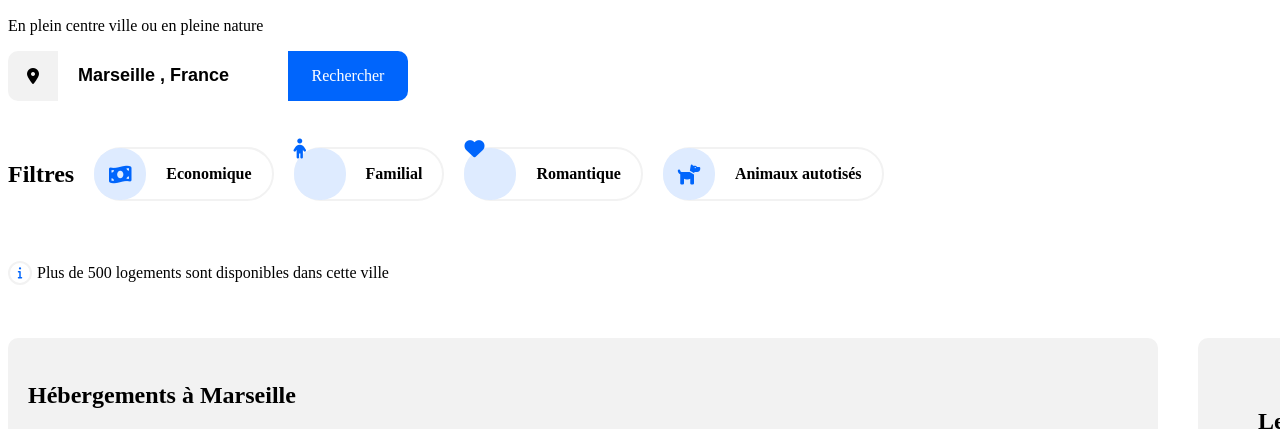
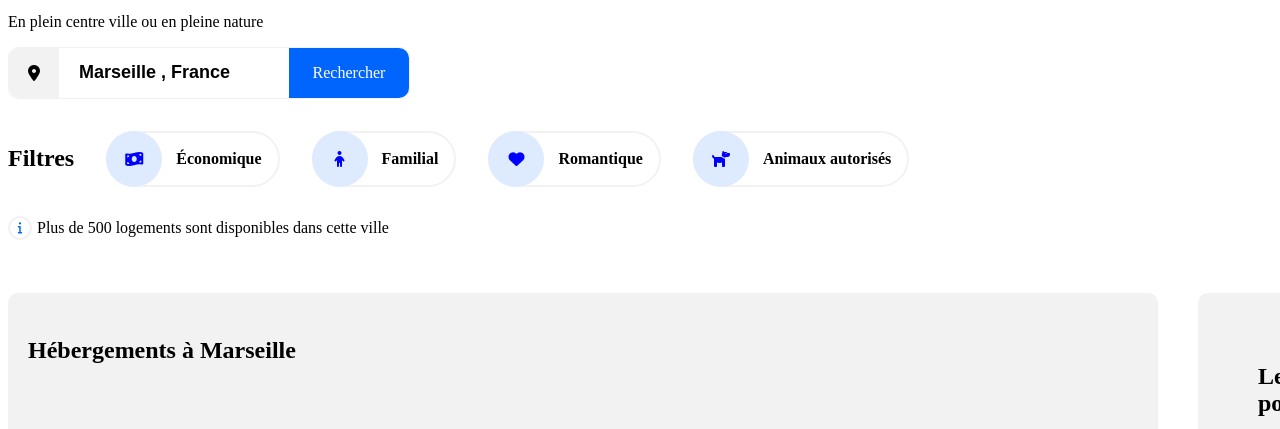
Before and after one commit to Giaccobi-S/GiaccobiS-bastien-2-20-07-2021, a plain HTML site: page index.html in a window 1280 px wide. Shown: the part 362-791 px from the top of the page. Drawn offline with Linux system fonts and the light colour scheme; files whose address does not match are found by name; a web font is replaced by a local one.

Commit message:
first commit

```diff
--- a/index.html
+++ b/index.html
@@ -1,4 +1,4 @@
-<!DOCTYPE html>
+<!DOCTYPE >
 <html lang="fr">
    <header>
         <title>reservia</title>
@@ -9,8 +9,6 @@
         <link href="https ://fonts.googleapis.com/css2? family= Raleway & display=swap" rel="stylesheet"/>
         <link href="C:/projet2/GiaccobiS-bastien-2-20-07-2021/style.css" rel="stylesheet"/>
         <script src="https://kit.fontawesome.com/80673c1924.js" crossorigin="anonymous"></script>
-
-
             <nav>
             <div class="flexBetween">
             <div><img src= "C:projet2/GiaccobiS-bastien-2-20-07-2021/reservia001.jpg"
@@ -31,8 +29,6 @@
                 </div>
             </div>
             </nav>
-
-
      <section>
                <div>
                 <h1>Trouvez votre hébergement pour des vacances de rêve</h1>
@@ -50,31 +46,36 @@
                   <div class="colorBleuB flexCenter boutonR">Rechercher</div>
                 </div>
 
-                <div class="filtre filtremarge">
-         <div class="MfiltreTitre"><h1>Filtres</h1></div>
-         <span class="flexBetween Mentreicone">
-           <i class="fas fa-money-bill-wave fa-lg Iconetaille flexCenter"></i>
-           <span class="filtretexte flexCenter texteGras">Economique</span>
-         </span>
-         <span class="flexBetween Mentreicone">
-           <i class="fas fa-child fa-lg Iconetaille"></i>
-           <div class="filtretexte flexCenter texteGras">Familial</div>
-         </span>
-         <span class="flexBetween Mentreicone">
-           <i class="fas fa-heart fa-lg Iconetaille"></i>
-           <div class="filtretexte flexCenter texteGras">Romantique</div>
-         </span>
-         <span class="flexBetween Mentreicone">
-           <i class="fas fa-dog fa-lg Iconetaille flexCenter"></i>
-           <div class="filtretexte flexCenter texteGras">Animaux autotisés</div>
-         </span>
+
+                <div class="Filters">
+                  <h2 class="FiltersTitle">Filtres</h2>
+                  <div class="FiltersFilter">
+                    <div class="FiltersFilterWrapicon">
+                      <i class="fas fa-money-bill-wave FiltersFilterWrapiconIcon"></i>
+                    </div>
+                    <span class="FiltersFilterTitle">Économique</span>
+                  </div>
+                  <div class="FiltersFilter">
+                    <div class="FiltersFilterWrapicon">
+                      <i class="fas fa-child FiltersFilterWrapiconIcon"></i>
+                    </div>
+                    <span class="FiltersFilterTitle">Familial</span>
+                  </div>
+                  <div class="FiltersFilter">
+                    <div class="FiltersFilterWrapicon">
+                      <i class="fas fa-heart FiltersFilterWrapiconIcon"></i>
+                    </div>
+                    <span class="FiltersFilterTitle">Romantique</span>
+                  </div>
+                  <div class="FiltersFilter">
+                    <div class="FiltersFilterWrapicon">
+                      <i class="fas fa-dog FiltersFilterWrapiconIcon"></i>
+                    </div>
+                    <span class="FiltersFilterTitle">Animaux autorisés</span>
+                  </div>
                 </div>
+
         </section>
-
-
-
-
-
     <div class="info">
         <div class="infoS flexCenter">
         <i class="fas fa-info fa-xs colorBleu"></i>
@@ -338,4 +339,3 @@
         </div>
       </div>
     </footer>
-</html>
--- a/style.css
+++ b/style.css
@@ -123,7 +123,7 @@ padding-left: 20px;
 {
     width: 400px;
     border-radius: 10px;
-    border: 0,5px solid color#f2f2f2;
+    border: 01px solid #f2f2f2;
 }
 .iconeSize
 {
@@ -187,58 +187,51 @@ background-color: #f2f2f2;
 
 /*//////Filtre//////*/
 
-
-.filtre
-{
+.Filters {
+    display: flex;
+    margin-top: 2rem;
+    flex-wrap: wrap;
+  }
+  .FiltersTitle {
+    margin: 0 2rem 1rem 0;
     display: flex;
     align-items: center;
-}
-.filtremarge
-{
-    margin-top: 40px;
-    margin-bottom: 40px;
-}
-.MfiltreTitre
-{
-    margin-right: 20px;
-}
-.Mlelft
-{
-    margin-left: 5px;
-}
-.Mentreicone
-{
+  }
+  .FiltersFilter {
+    display: flex;
+    align-items: center;
+    margin-right: 2rem;
     border: 2px solid #f2f2f2;
-    height: 50px;
-    border-radius: 30px;
-    margin-right: 20px;
-}
-.Iconetaille
-{
-    margin-left: -2px;
-    border-radius: 25px;
-    width: 52px;
-    height: 52px;
-    color: #0065fc;
-    background-color: #deebff;
-}
-.filtretexte
-{
-    height: 50px;
-    padding-left: 20px;
-    padding-right: 20px;
-    border-radius: 0 25px 25px 0;
+    border-radius: 2rem;
+    margin-bottom: 1rem;
     cursor: pointer;
-}
-.Mentreicone:hover > .filtretexte
-{
-    color: #0065fc;
-}
-.Mentreicone > .filtretexteI
-{
-    color: white;
-    background-color: #0065fc;
-}
+    font-weight: bold;
+  }
+  .FiltersFilter:last-child {
+    margin-right: 0;
+  }
+  .FiltersFilter:hover {
+    background-color: #f3f8ff;
+    transform: scale(1.015);
+  }
+  .FiltersFilterWrapicon {
+    background-color: #DEEBFF;
+    border-radius: 100%;
+    height: 3rem;
+    width: 3rem;
+    min-height: 3.5rem;
+    min-width: 3.5rem;
+    display: flex;
+    align-items: center;
+    justify-content: center;
+    margin: -2px;
+  }
+  .FiltersFilterWrapiconIcon {
+    color: blue;
+  }
+  .FiltersFilterTitle {
+    margin: 0 1rem;
+  }
 
 
 /*////////info/////////*/
@@ -575,3 +568,12 @@ margin-left: 1%;
 {
 margin-right: 20%;
 }
+/*/////teste/////*/
+.GridHebergement
+background-color: white;
+    padding: 0.375rem;
+    border-radius: 1.25rem;
+    box-shadow: 0 0 16px ;
+    box-sizing: border-box;
+    height: 100%;
+    cursor: pointer;
```
